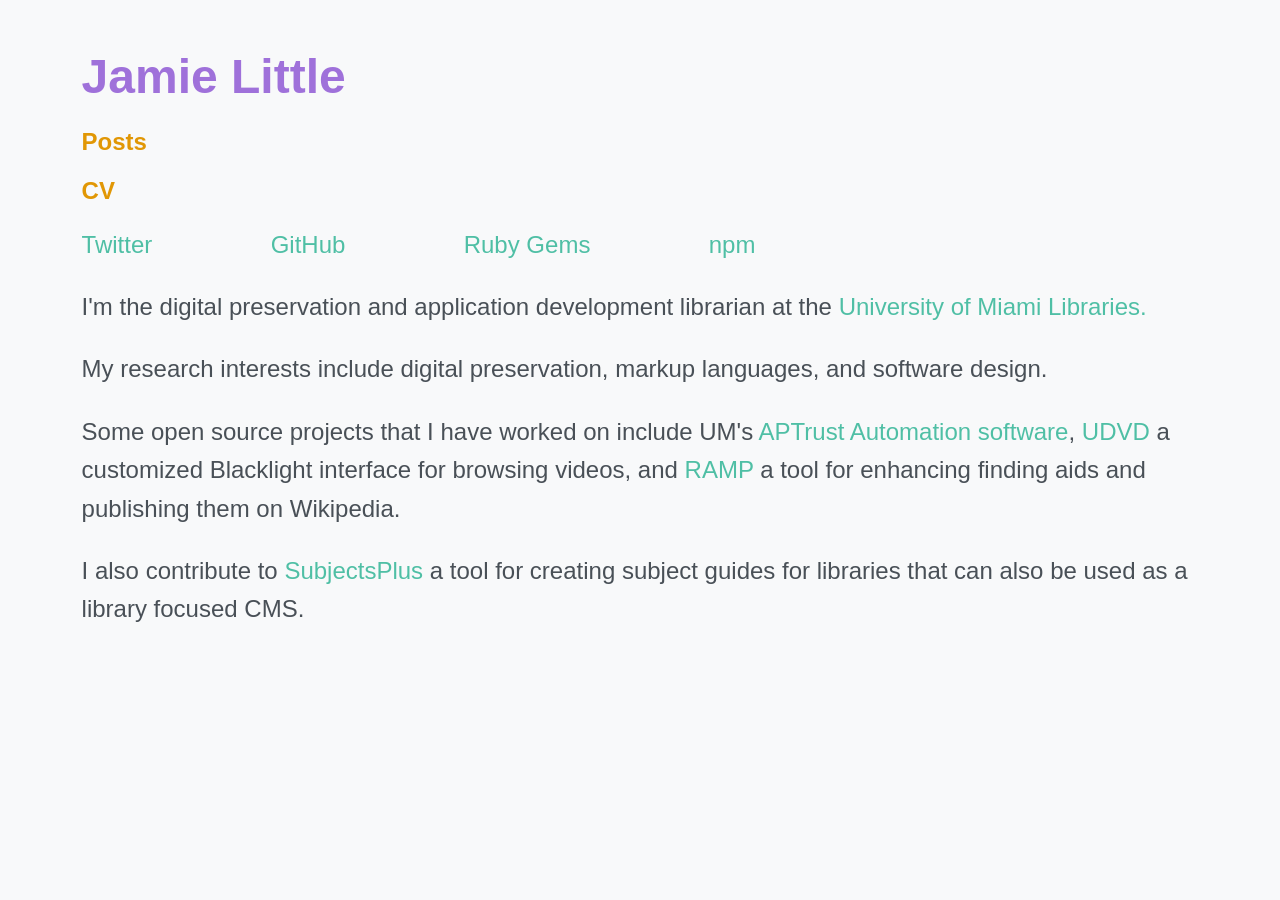
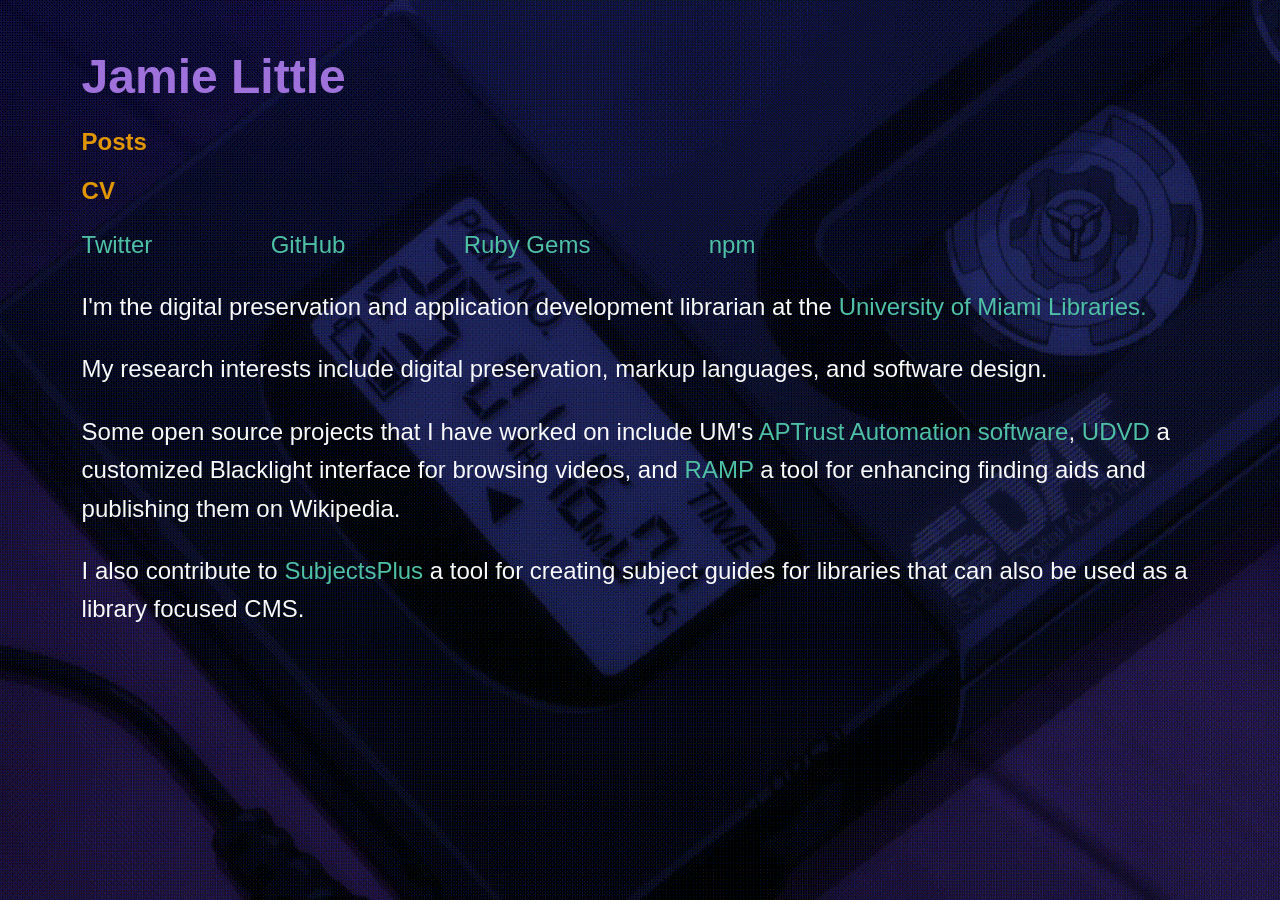
Before and after one commit to little9/little9.github.io, a Jekyll site: the page built from index.html, in a window 1280 px wide. Built offline with Jekyll 4.4.1, drawn with Linux system fonts in a browser that asks for light colours; nearby versions of some CDN libraries.

Commit message:
Add background image

```diff
--- a/_sass/_base.scss
+++ b/_sass/_base.scss
@@ -1,49 +1,20 @@
 @charset "UTF-8";
+
+html {
+  background: url(sdat.gif) no-repeat center center fixed;
+  -webkit-background-size: cover;
+  -moz-background-size: cover;
+  -o-background-size: cover;
+  background-size: cover;
+}
+
 body {
   margin:2.4em;
   line-height:1.6em;
   font-size:1.5em;
-  color:#495057;
+  color:#f8f9fa;
   padding:0 1em;
   font-family:"Hiragino Maru Gothic Pro","游ゴシック体","YuGothic","游ゴシック",sans-serif;
-  background:#f8f9fa;
-}
-
-h2,
-h3 {
-  line-height:1.2;
-  font-size:1em;
-}
-
-a {
-  text-decoration:none;
-  border-bottom:0px;
-  transition:0.4 ease;
-}
-
-.external-links {
-  display:inline;
-  list-style-type:none;
-  padding-left:0;
-}
-
-.external-links li {
-  display:inline;
-  padding-right:10%;
-  margin-bottom:2%;
-}
-
-
-
-@charset "UTF-8";
-body {
-  margin:2.4em;
-  line-height:1.6em;
-  font-size:1.5em;
-  color:#495057;
-  padding:0 1em;
-  font-family:"Hiragino Maru Gothic Pro","游ゴシック体","YuGothic","游ゴシック",sans-serif;
-  background:#f8f9fa;
 }
 
 h2,
```
Also changed, not shown: css/sdat.gif (added), 1 other file.
